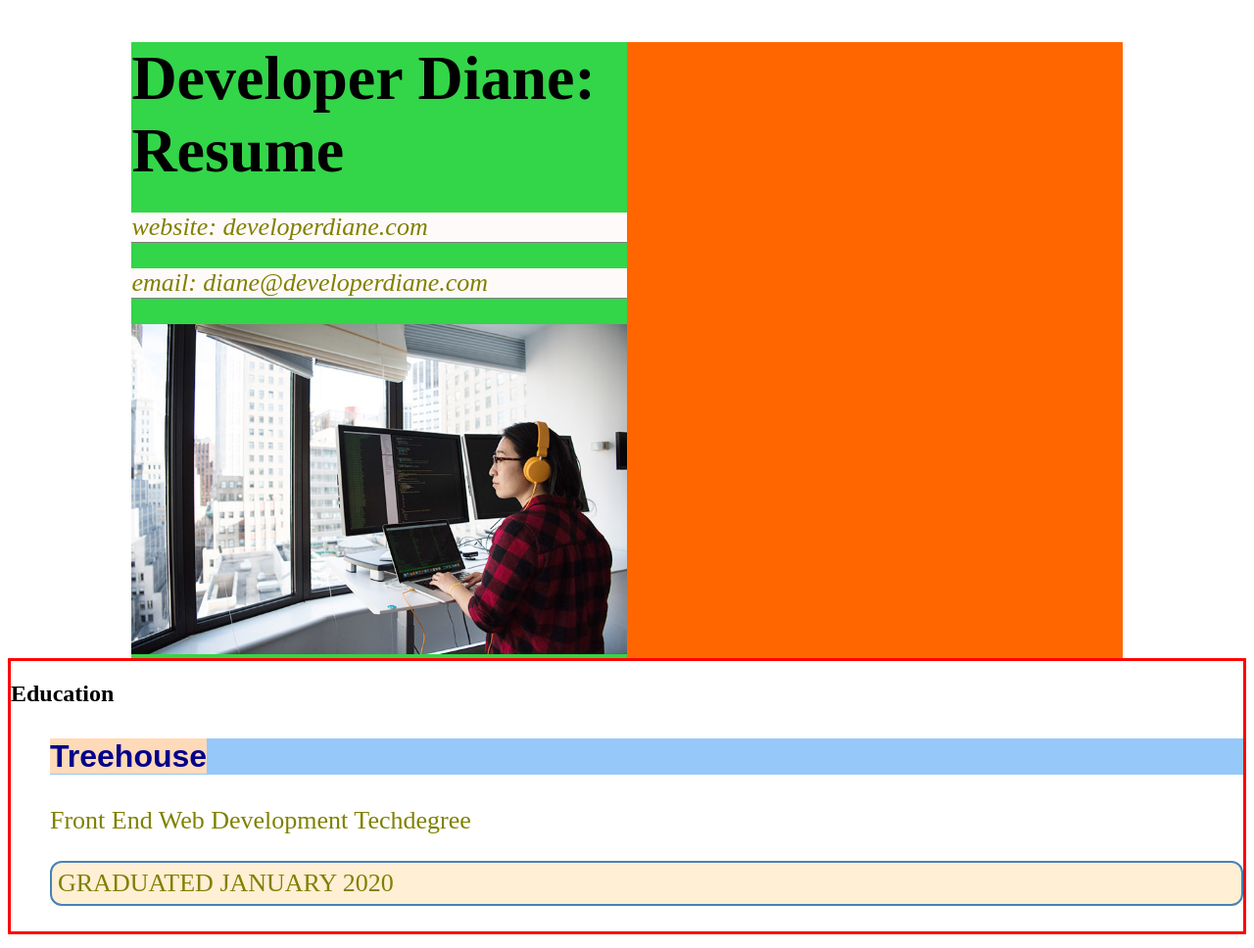
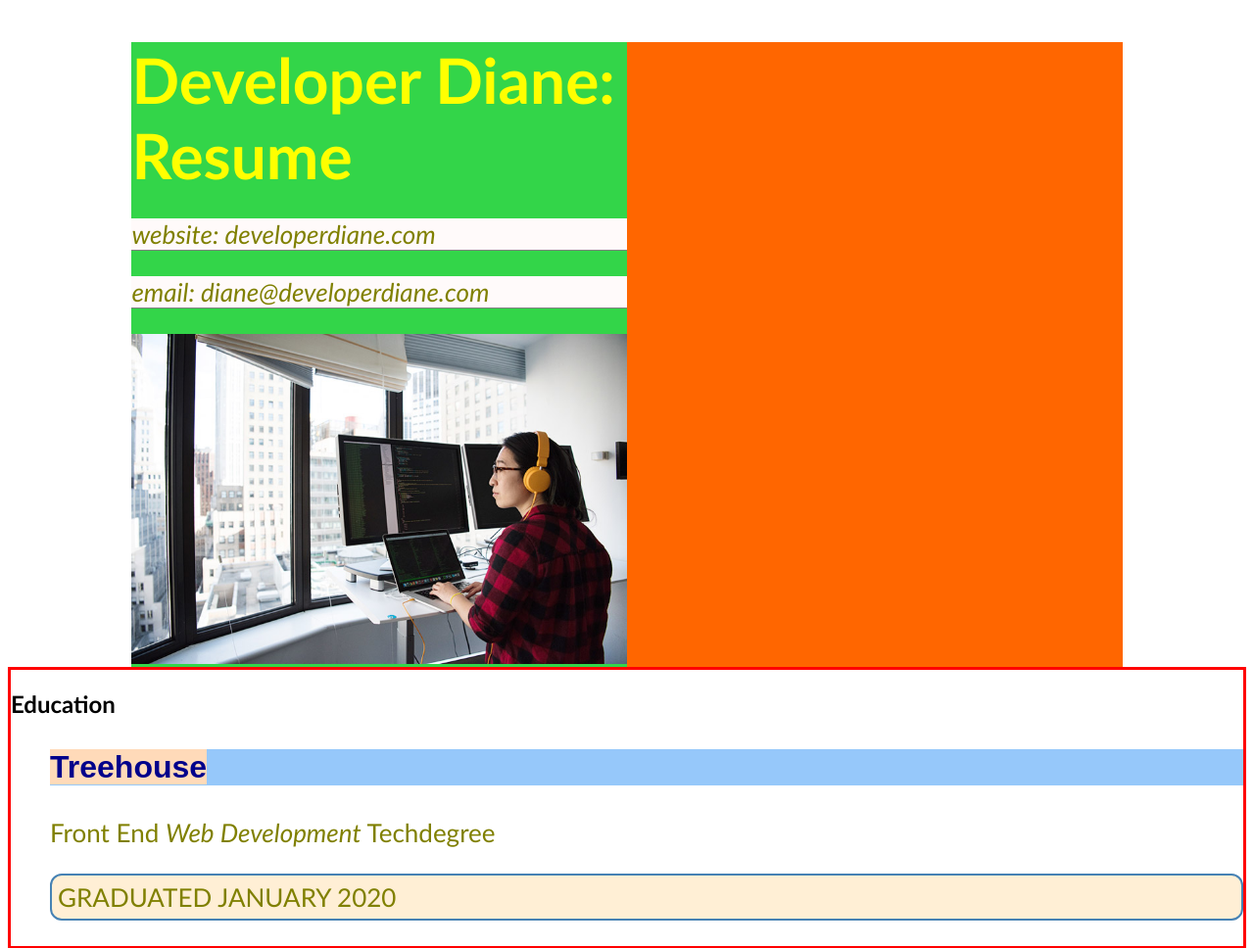
Before and after one commit to uqcadams/css-basics-ID-selectors, a plain HTML site: page index.html in a window 1280 px wide. Shown: the top 968 px of the page at 98% size. Drawn offline with Linux system fonts and the light colour scheme.

Commit message:
Completed CSS Basics
Completed the CSS Basics activities. Followed along with the tutorial. A few custom changes remain.

```diff
--- a/css/style.css
+++ b/css/style.css
@@ -2,12 +2,15 @@
 /* Type selectors */
 html {
   font-size: 16px;
+  font-family: 'Gill Sans', 'Gill Sans MT', Calibri, 'Trebuchet MS', sans-serif;
 }
 h1 {
   font-size:  4rem;
   margin-bottom: 1.5rem;
 }
-
+#heading {
+  color: yellow;
+}
 p {
   color: olive;
   font-size: 26px;
@@ -49,7 +52,7 @@ a:focus {
   background-color: rgba( 255, 165, 0, 0.5); /* 0.5 means 50% opacity */
 }
 ol li {
-  letter-spacing: 3px;
+  letter-spacing: 2px;
   color: tomato;
 }
 
--- a/index.html
+++ b/index.html
@@ -10,7 +10,7 @@
   <main>
     <header>
       <div id="header-box">
-        <h1>Developer Diane: Resume</h1>
+        <h1 id="heading">Developer Diane: Resume</h1>
         <address>
           <p>website: developerdiane.com</p>
           <p>email: diane@developerdiane.com</p>
@@ -23,7 +23,7 @@
       <ul>
         <li>
           <h3><a href="https://teamtreehouse.com">Treehouse</a></h3>
-          <p>Front End Web Development Techdegree</p>
+          <p>Front End <em>Web Development</em> Techdegree</p>
           <p class="date special">Graduated January 2020</p>
         </li>
       </ul>
```
